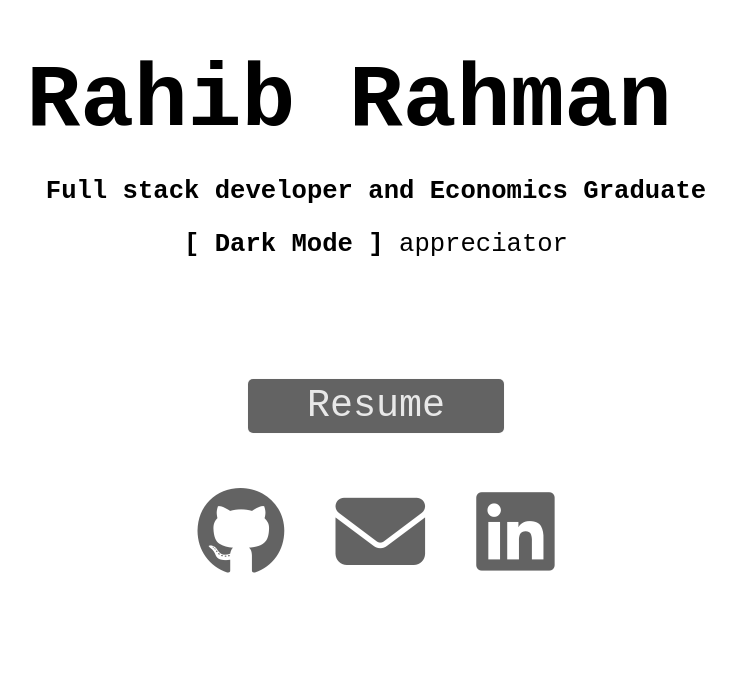
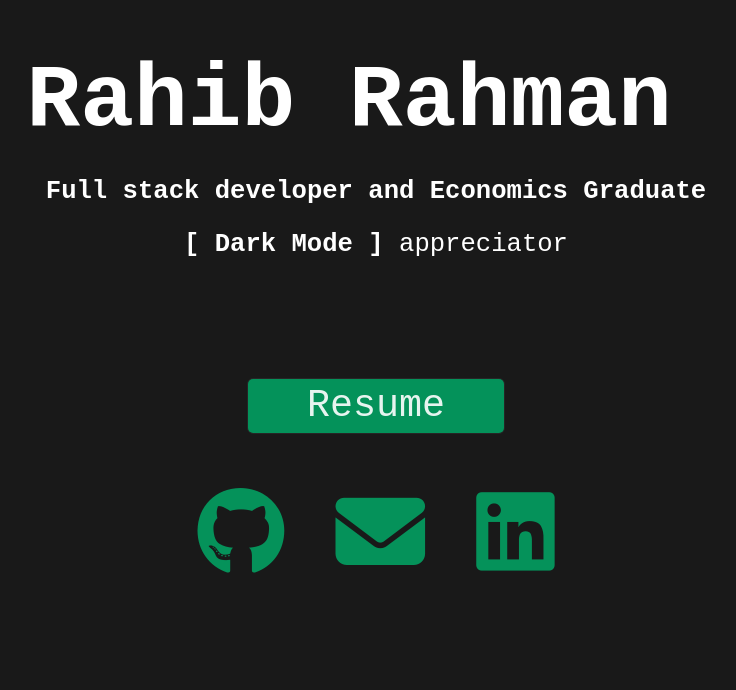
Before and after one commit to Rahib0/Portfolio-Site, a React (Create React App) app: page / in a window 1280 px wide. Shown: the part 110-800 px from the top of the page, without its empty margins (264-1000 px from the left). Built offline with nearby package versions, Linux system fonts and the light colour scheme.

Commit message:
changed default theme to dark

```diff
--- a/public/index.html
+++ b/public/index.html
@@ -10,7 +10,7 @@
     <title>Rahib Rahman</title>
     <meta name="description" content="Rahib Rahman's coding Portfolio. Includes introduction, skillset and projects">
 </head>
-<body class="dark">
+<body class="">
     <noscript>You need to enable JavaScript to run this app.</noscript>
     <div id="root"></div>
 </body>
--- a/src/ThemeContext.js
+++ b/src/ThemeContext.js
@@ -12,7 +12,7 @@ export  function useThemeUpdate() {
 }
 
 export  function ThemeProvider({ children }) {
-    const [ darkTheme, setDarkTheme ] = useState("")
+    const [ darkTheme, setDarkTheme ] = useState(" dark")
 
     function toggleTheme() {
         if (darkTheme) {
```
